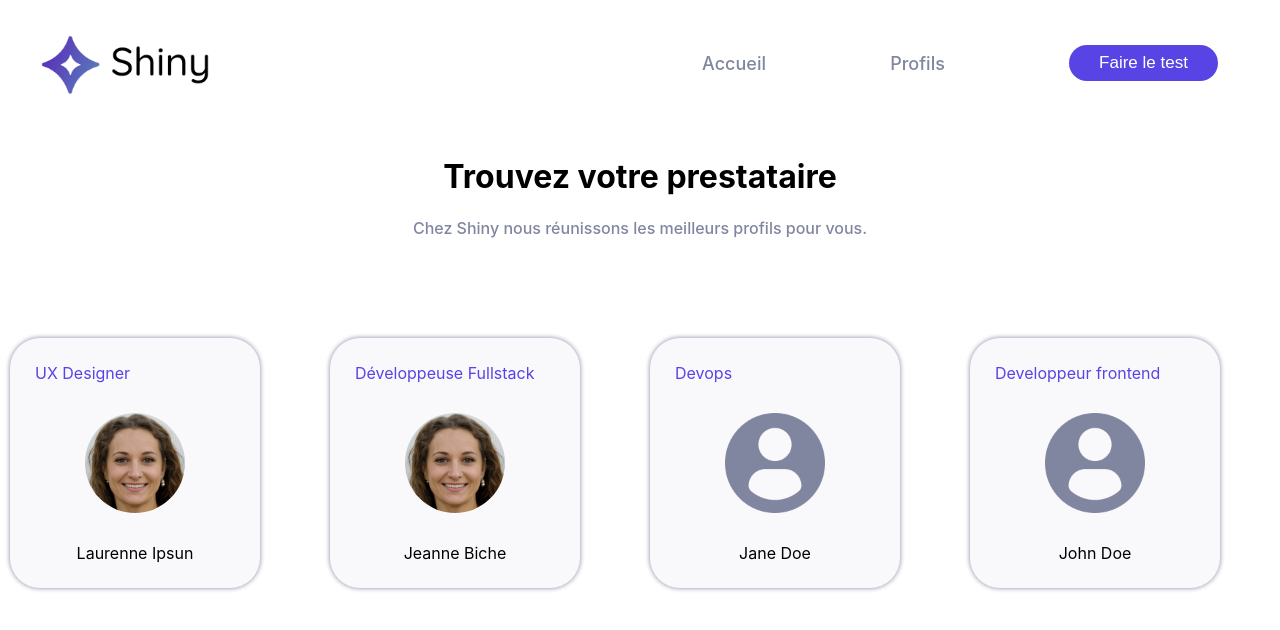
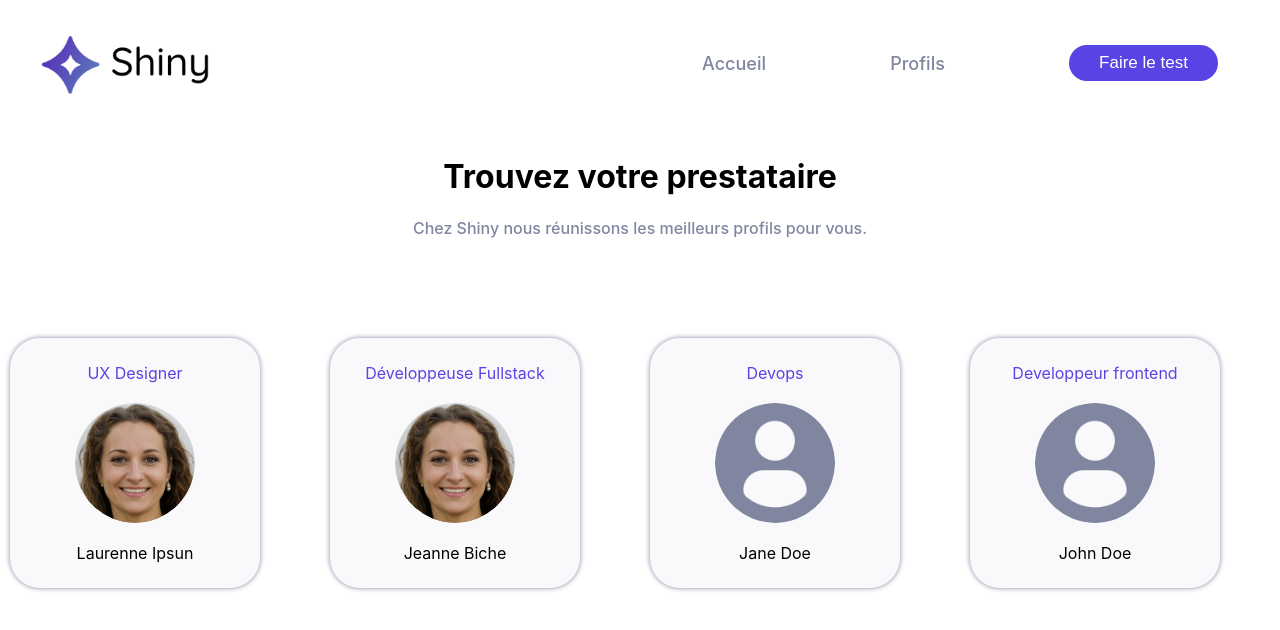
Before and after one commit to JyjyStudio/sandbox, a React (Create React App) app in the folder shiny-agency/front/: page /freelances in a window 1280 px wide. Shown: the top 630 px of the page. Built offline with nearby package versions, Linux system fonts and the light colour scheme.

Commit message:
clean code

```diff
--- a/shiny-agency/front/src/components/Card.jsx
+++ b/shiny-agency/front/src/components/Card.jsx
@@ -6,7 +6,7 @@ import colors from '../utils/colors'
 const Card = ({ name, jobTitle, picture }) => {
 	return (
 		<CardContainer>
-			<JobTitle style={{color: colors.blueBackground}}>{jobTitle}</JobTitle>
+			<JobTitle>{jobTitle}</JobTitle>
 			<CardImg src={picture} alt="freelance" />
 			<Name>{name}</Name>
 		</CardContainer>
@@ -42,14 +42,14 @@ const CardContainer = styled.div`
 `
 const JobTitle = styled.span`
 	color: ${colors.blueBackground};
-	align-self: start;
 `
 const Name = styled.span`
 	color: black;
 `
 const CardImg = styled.img`
-	height: 100px;
-	width: 100px;
+	height: 120px;
+	width: 120px;
+	border-radius: 50%;
 `
 
 export default Card
```
